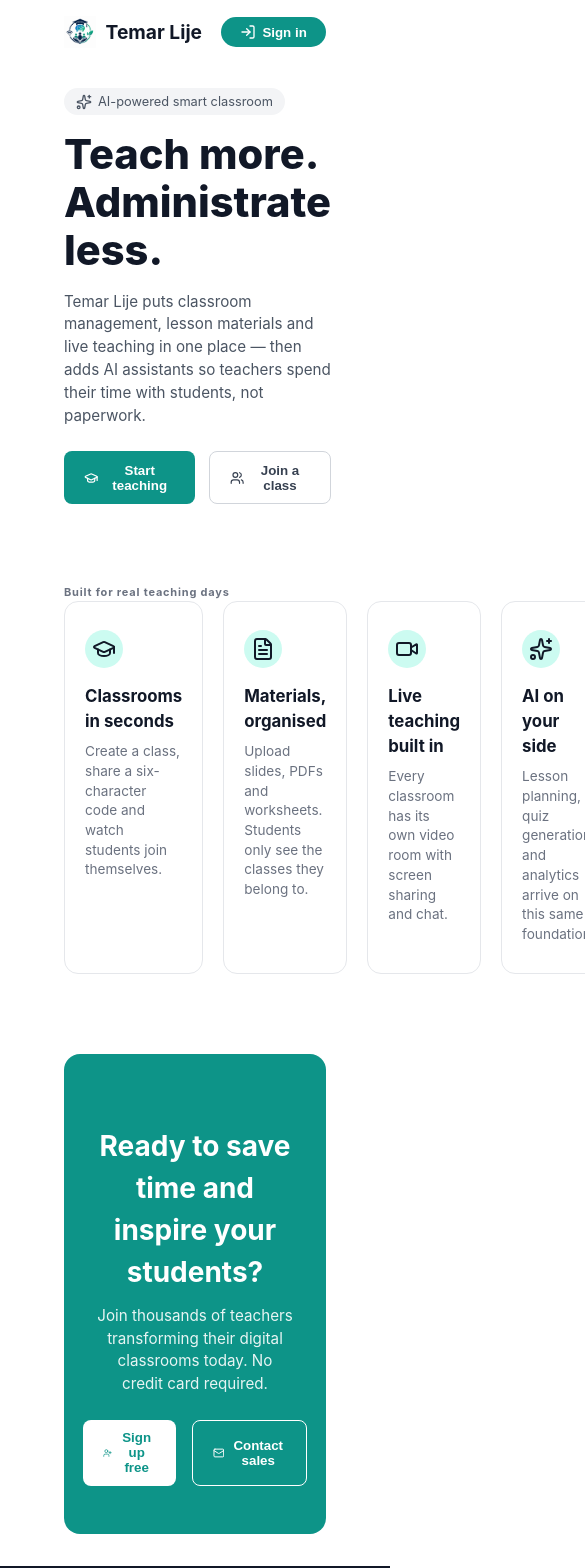
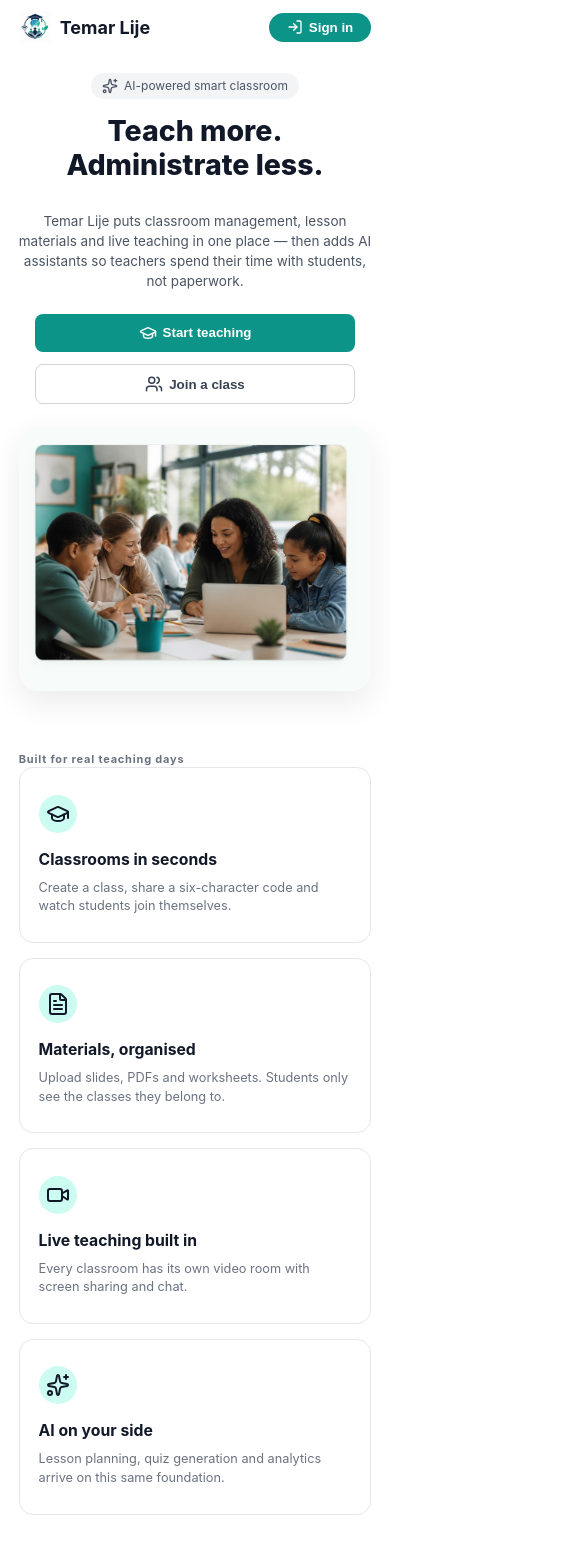
Before and after one commit to Gfani/Temar_lije, a React (Vite) app in the folder temar_lije/: page / in a window 390 px wide. Shown: the top 1568 px of the page, 585 px wide, since content can reach past the window. Built offline with nearby package versions, Linux system fonts and the light colour scheme; no server answers.

Commit message:
style(responsive): implement full mobile, tablet, and desktop responsiveness across the entire website

```diff
--- a/temar_lije/src/components/common/Header/header.css
+++ b/temar_lije/src/components/common/Header/header.css
@@ -140,13 +140,44 @@
     color: #111827;
 }
 
-/* Responsive UI adjustments for mobile */
-@media (max-width: 600px) {
+/* Responsive UI adjustments for tablet and mobile */
+@media (max-width: 900px) {
+    .classmind-header {
+        padding: 10px 16px;
+    }
+    .header-left {
+        gap: 16px;
+    }
+    .nav-item {
+        padding: 5px 10px;
+        font-size: 13px;
+    }
+}
 
+@media (max-width: 640px) {
+    .classmind-header {
+        padding: 8px 12px;
+        height: 56px;
+    }
     .logo-text,
     .user-name,
     .user-role {
         display: none;
+    }
+    .header-left {
+        gap: 10px;
+    }
+    .header-right {
+        gap: 8px;
+    }
+    .theme-toggle-btn-header {
+        margin-right: 4px;
+        padding: 6px;
+    }
+    .nav-item {
+        padding: 4px 8px;
+        font-size: 12px;
+        gap: 4px;
     }
 }
 
--- a/temar_lije/src/components/common/tittle/Tittle.module.css
+++ b/temar_lije/src/components/common/tittle/Tittle.module.css
@@ -57,6 +57,14 @@
   padding: 4px;
   border-radius: 20px;
   gap: 2px;
+  max-width: 100%;
+  overflow-x: auto;
+  -webkit-overflow-scrolling: touch;
+  scrollbar-width: none;
+}
+
+.tabsContainer::-webkit-scrollbar {
+  display: none;
 }
 
 /* Tab Button Base Style */
@@ -72,6 +80,7 @@
   transition: all 0.2s ease-in-out;
   outline: none;
   white-space: nowrap;
+  flex-shrink: 0;
 }
 
 .tabButton:hover {
@@ -84,6 +93,19 @@
   color: #0f172a;
   font-weight: 600;
   box-shadow: 0px 1px 3px rgba(0, 0, 0, 0.08);
+}
+
+@media (max-width: 768px) {
+  .headerContainer {
+    padding: 16px 16px 0 16px;
+  }
+  .title {
+    font-size: 22px;
+  }
+  .tabButton {
+    padding: 6px 14px;
+    font-size: 13px;
+  }
 }
 /* ---------------- Dark Mode ---------------- */
 
--- a/temar_lije/src/components/layout/create_class_room/create_class_room.css
+++ b/temar_lije/src/components/layout/create_class_room/create_class_room.css
@@ -5,23 +5,34 @@
   left: 0;
   right: 0;
   bottom: 0;
-  background-color: #0f172a;
+  background-color: rgba(15, 23, 42, 0.65);
+  backdrop-filter: blur(4px);
   display: flex;
   align-items: center;
   justify-content: center;
+  padding: 16px;
   z-index: 1000;
 }
-
 
 .modal-card {
   background-color: #fcfdfc;
   width: 100%;
   max-width: 500px;
+  max-height: 90vh;
+  overflow-y: auto;
   border-radius: 16px;
   padding: 2rem 2.25rem;
   box-shadow: 0 20px 25px -5px rgba(0, 0, 0, 0.1), 0 10px 10px -5px rgba(0, 0, 0, 0.04);
   position: relative;
   font-family: system-ui, -apple-system, BlinkMacSystemFont, 'Segoe UI', Roboto, sans-serif;
+  box-sizing: border-box;
+}
+
+@media (max-width: 640px) {
+  .modal-card {
+    padding: 1.5rem;
+    border-radius: 12px;
+  }
 }
 
 
--- a/temar_lije/src/features/chat/chat.css
+++ b/temar_lije/src/features/chat/chat.css
@@ -78,7 +78,9 @@
 /* Base Layout */
 .chat-layout {
   display: flex;
-  height: 800px;
+  height: calc(100vh - 64px);
+  min-height: 600px;
+  max-height: 100vh;
   width: 100%;
   font-family: var(--font-sans);
   color: var(--text-main);
@@ -87,7 +89,6 @@
   box-sizing: border-box;
   text-align: left;
   position: relative;
-  /* Reset any text-align: center from App */
 }
 
 /* Sidebar Styling */
@@ -1837,3 +1838,55 @@
   cursor: not-allowed;
   transform: none;
 }
+
+/* ============================================================
+   RESPONSIVE MEDIA QUERIES FOR CHAT
+   ============================================================ */
+
+@media (max-width: 900px) {
+  .chat-sidebar {
+    width: 260px;
+  }
+}
+
+@media (max-width: 768px) {
+  .chat-layout {
+    flex-direction: column;
+    height: calc(100vh - 56px);
+  }
+
+  .chat-sidebar {
+    width: 100%;
+    max-height: 220px;
+    border-right: none;
+    border-bottom: 1px solid var(--border-color);
+  }
+
+  .chat-container {
+    flex: 1;
+    min-height: 0;
+  }
+
+  .chat-header {
+    padding: 10px 14px;
+  }
+
+  .chat-messages {
+    padding: 12px 14px;
+  }
+
+  .message-bubble {
+    max-width: 85%;
+  }
+
+  .chat-input-bar {
+    padding: 8px 12px;
+  }
+
+  .selection-action-bar {
+    width: calc(100% - 32px);
+    bottom: 70px;
+    padding: 8px 12px;
+    justify-content: space-between;
+  }
+}
--- a/temar_lije/src/features/classroom-detail/tabs/Attendance/AttendanceTab.css
+++ b/temar_lije/src/features/classroom-detail/tabs/Attendance/AttendanceTab.css
@@ -178,3 +178,23 @@
   background-color: #334155;
   color: #f8fafc;
 }
+
+/* ============================================================
+   RESPONSIVE MEDIA QUERIES FOR ATTENDANCE TAB
+   ============================================================ */
+
+@media (max-width: 768px) {
+  .attendance-action-row {
+    flex-direction: column;
+    align-items: stretch;
+    gap: 12px;
+  }
+  .attendance-btn {
+    width: 100%;
+    justify-content: center;
+  }
+  .attendance-table-container {
+    overflow-x: auto;
+    -webkit-overflow-scrolling: touch;
+  }
+}
--- a/temar_lije/src/features/classroom-detail/tabs/Material/MaterialsTab.css
+++ b/temar_lije/src/features/classroom-detail/tabs/Material/MaterialsTab.css
@@ -180,3 +180,26 @@
 body.dark .classroom-tabs-bar {
   border-bottom: 1px solid #232d3f;
 }
+
+/* ============================================================
+   RESPONSIVE MEDIA QUERIES FOR MATERIALS TAB
+   ============================================================ */
+
+@media (max-width: 768px) {
+  .classroom-detail-container {
+    padding: 16px 12px;
+  }
+  .materials-action-row {
+    flex-direction: column;
+    align-items: stretch;
+    gap: 12px;
+  }
+  .materials-search-container {
+    max-width: 100%;
+    min-width: 0;
+  }
+  .materials-upload-btn {
+    width: 100%;
+    justify-content: center;
+  }
+}
--- a/temar_lije/src/features/classroom-detail/tabs/MemberTab/membersTab.css
+++ b/temar_lije/src/features/classroom-detail/tabs/MemberTab/membersTab.css
@@ -587,10 +587,48 @@
   color: #94a3b8;
 }
 
-.members-page-layout.dark .member-card-row.offline .member-name-text {
+.members-page-layout.dark .you-badge-label {
   color: #64748b;
 }
 
-.members-page-layout.dark .you-badge-label {
-  color: #64748b;
+/* ============================================================
+   RESPONSIVE MEDIA QUERIES FOR MEMBERS TAB
+   ============================================================ */
+
+@media (max-width: 900px) {
+  .sidebar-container {
+    width: 240px;
+  }
+  .classroom-header-content {
+    padding: 16px 20px;
+  }
+  .classroom-tab-content {
+    padding: 16px 20px;
+  }
 }
+
+@media (max-width: 768px) {
+  .members-page-layout {
+    flex-direction: column;
+    height: auto;
+    min-height: 100vh;
+  }
+  .sidebar-container {
+    width: 100%;
+    max-height: 240px;
+    border-right: none;
+    border-bottom: 1px solid #e5e7eb;
+  }
+  .main-classroom-area {
+    width: 100%;
+  }
+  .study-group-banner {
+    flex-direction: column;
+    align-items: flex-start;
+    gap: 14px;
+  }
+  .study-group-banner .new-group-action-btn {
+    width: 100%;
+    justify-content: center;
+  }
+}
--- a/temar_lije/src/features/classrooms/classrooms.css
+++ b/temar_lije/src/features/classrooms/classrooms.css
@@ -57,10 +57,10 @@
 }
 
 .classrooms-grid {
-  display: flex;
-  flex-wrap: wrap;
+  display: grid;
+  grid-template-columns: repeat(auto-fill, minmax(290px, 1fr));
   gap: 1.5rem;
-  justify-content: flex-start;
+  width: 100%;
 }
 
 .classroom-card {
@@ -68,7 +68,7 @@
   border: 1px solid #e5e7eb;
   border-radius: 16px;
   padding: 1.5rem;
-  width: 320px;
+  width: 100%;
   display: flex;
   flex-direction: column;
   justify-content: space-between;
@@ -226,3 +226,37 @@
 body.dark .btn-card-chat:hover {
   background-color: #0369a1;
 }
+
+/* ============================================================
+   RESPONSIVE MEDIA QUERIES FOR CLASSROOMS
+   ============================================================ */
+
+@media (max-width: 1024px) {
+  .classrooms-main {
+    padding: 2rem 1.5rem;
+  }
+}
+
+@media (max-width: 640px) {
+  .classrooms-main {
+    padding: 1.5rem 1rem;
+  }
+  .main-top-bar {
+    flex-direction: column;
+    align-items: stretch;
+    gap: 1.25rem;
+    margin-bottom: 1.5rem;
+  }
+  .btn-new-classroom {
+    width: 100%;
+    justify-content: center;
+    padding: 0.75rem;
+  }
+  .page-title {
+    font-size: 1.45rem;
+  }
+  .classrooms-grid {
+    grid-template-columns: 1fr;
+    gap: 1rem;
+  }
+}
--- a/temar_lije/src/features/landing/landing.css
+++ b/temar_lije/src/features/landing/landing.css
@@ -351,3 +351,87 @@
 body.dark .btn-join-class:hover {
   background-color: #334155;
 }
+
+/* ============================================================
+   RESPONSIVE MEDIA QUERIES FOR LANDING PAGE
+   ============================================================ */
+
+@media (max-width: 1024px) {
+  .landing-header {
+    padding: 1rem 2rem;
+  }
+  .landing-hero {
+    padding: 1.5rem 2rem;
+    gap: 2rem;
+  }
+  .hero-headline {
+    font-size: 2.2rem;
+  }
+  .features-section {
+    padding: 2.5rem 2rem;
+  }
+  .features-grid {
+    grid-template-columns: repeat(2, 1fr);
+  }
+  .landing-footer {
+    padding: 2.5rem 2rem;
+  }
+}
+
+@media (max-width: 768px) {
+  .landing-header {
+    padding: 0.75rem 1.25rem;
+  }
+  .landing-hero {
+    flex-direction: column;
+    padding: 1.25rem 1.25rem 2rem 1.25rem;
+    text-align: center;
+    gap: 1.5rem;
+  }
+  .hero-content {
+    max-width: 100%;
+    display: flex;
+    flex-direction: column;
+    align-items: center;
+  }
+  .hero-headline {
+    font-size: 1.9rem;
+    line-height: 1.2;
+  }
+  .hero-description {
+    font-size: 0.9rem;
+  }
+  .hero-actions {
+    flex-direction: column;
+    width: 100%;
+    max-width: 320px;
+  }
+  .btn-start-teaching,
+  .btn-join-class {
+    width: 100%;
+    justify-content: center;
+  }
+  .hero-media {
+    width: 100%;
+    justify-content: center;
+  }
+  .features-section {
+    padding: 2rem 1.25rem;
+  }
+  .features-grid {
+    grid-template-columns: 1fr;
+    gap: 1rem;
+  }
+  .section-title {
+    text-align: center;
+    font-size: 1.4rem;
+  }
+  .footer-top {
+    flex-direction: column;
+    gap: 2rem;
+  }
+  .footer-links-grid {
+    flex-direction: column;
+    gap: 1.5rem;
+  }
+}
--- a/temar_lije/src/index.css
+++ b/temar_lije/src/index.css
@@ -1,5 +1,9 @@
+*, *::before, *::after {
+  box-sizing: border-box;
+}
+
 :root {
-  font-family: -apple-system, BlinkMacSystemFont, "Segoe UI", Roboto, sans-serif;
+  font-family: -apple-system, BlinkMacSystemFont, "Segoe UI", Roboto, "Helvetica Neue", Arial, sans-serif;
   line-height: 1.5;
   font-weight: 400;
   color-scheme: light;
@@ -9,13 +13,16 @@
   text-rendering: optimizeLegibility;
   -webkit-font-smoothing: antialiased;
   -moz-osx-font-smoothing: grayscale;
+  -webkit-tap-highlight-color: transparent;
 }
 
-body {
+html, body {
   margin: 0;
   padding: 0;
+  width: 100%;
   min-width: 320px;
   min-height: 100vh;
+  overflow-x: hidden;
   background-color: #ffffff;
 }
 
@@ -25,8 +32,18 @@
   padding: 0;
   text-align: left;
   min-height: 100vh;
+  display: flex;
+  flex-direction: column;
 }
+
 body.dark {
   background-color: #121824;
   color: #f3f4f6;
 }
+
+/* Global mobile utilities */
+@media (max-width: 768px) {
+  html {
+    font-size: 15px;
+  }
+}
```
